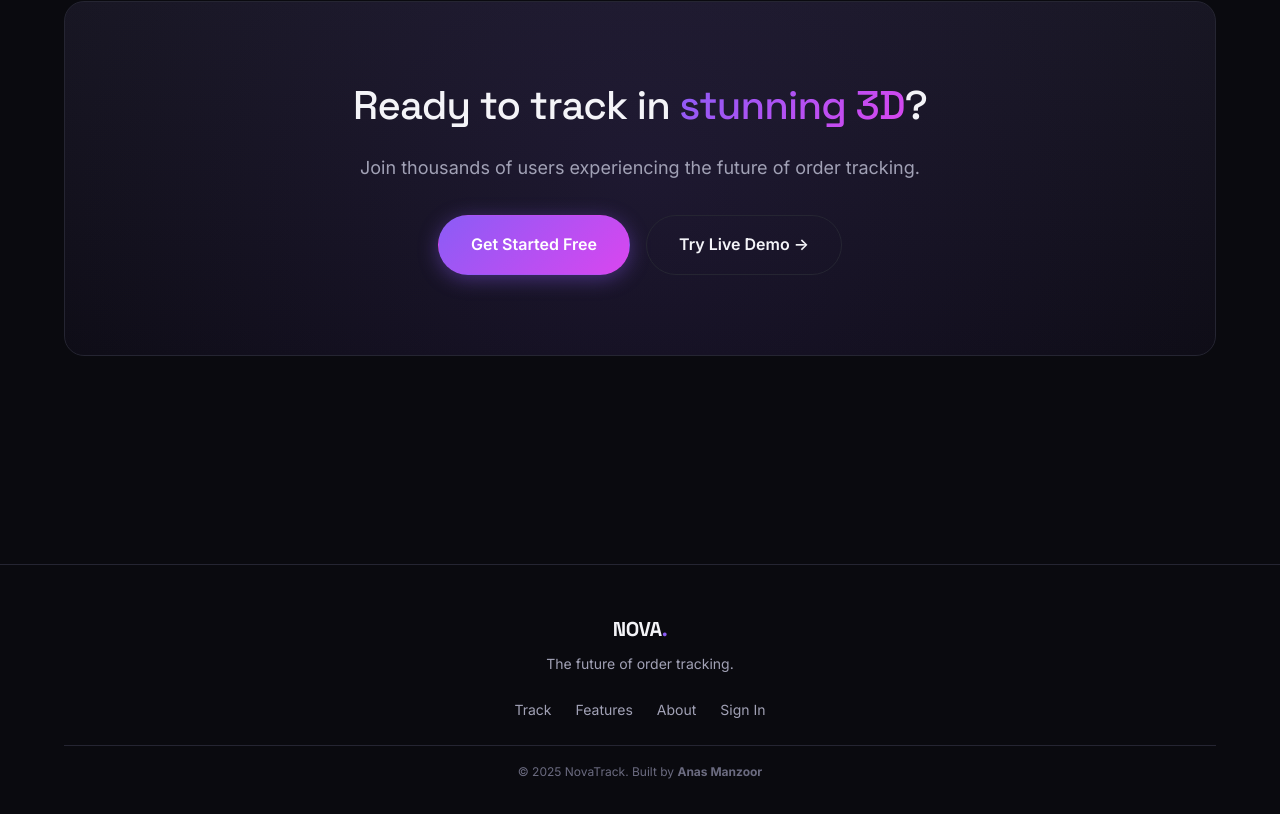
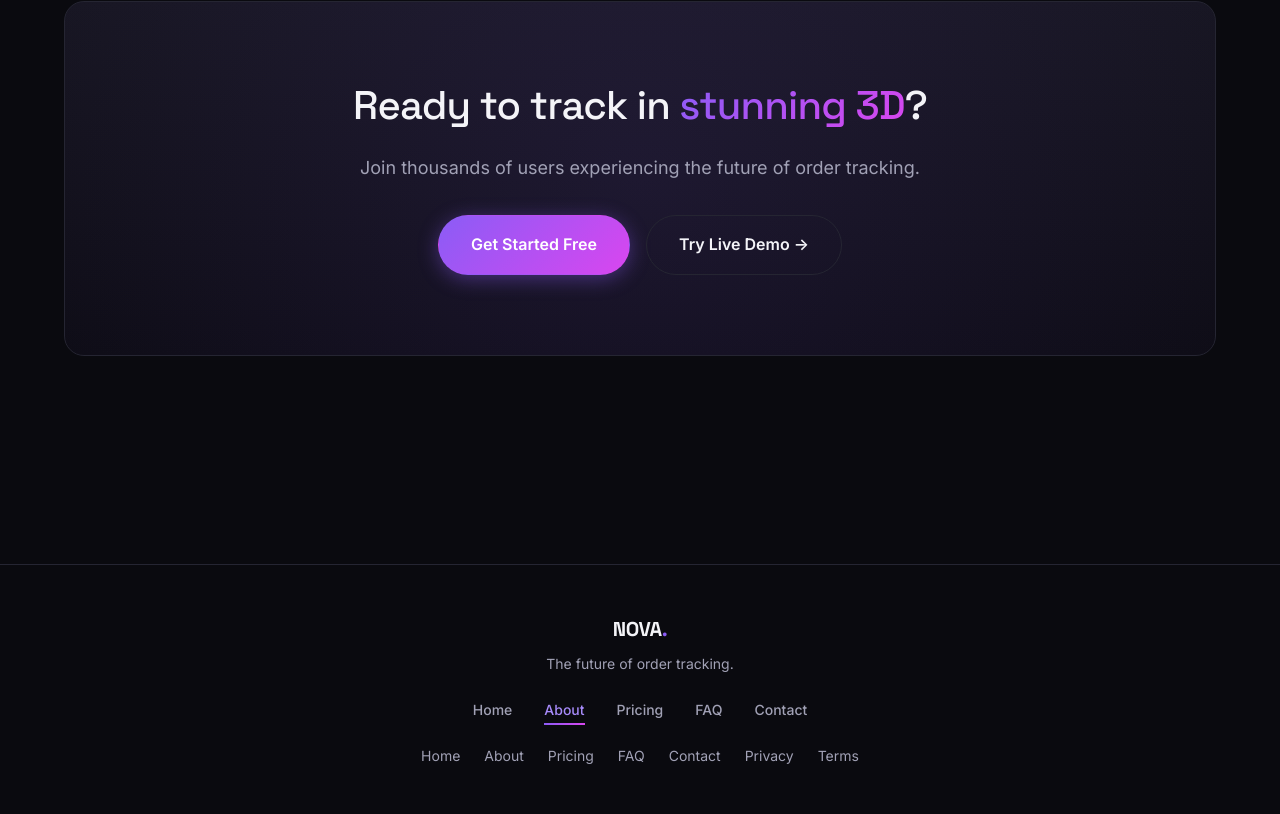
Before and after one commit to anasmanzoor0099-coding/novatrack, a plain HTML site: page frontend/about.html in a window 1280 px wide. Shown: the part 3265-4079 px from the top of the page. Drawn offline with nearby package versions, Linux system fonts and the light colour scheme; a script that the page names is missing.

Commit message:
Fix navigation across all pages

```diff
--- a/frontend/about.html
+++ b/frontend/about.html
@@ -251,17 +251,23 @@
                 <p class="footer__tagline">The future of order tracking.</p>
             </div>
 
+           <nav class="nav">
+    <a href="index.html" class="nav__link">Home</a>
+    <a href="about.html" class="nav__link active">About</a>
+    <a href="pricing.html" class="nav__link">Pricing</a>
+    <a href="faq.html" class="nav__link">FAQ</a>
+    <a href="contact.html" class="nav__link">Contact</a>
+</nav>
+
             <div class="footer__links">
-                <a href="index.html#track">Track</a>
-                <a href="index.html#features">Features</a>
-                <a href="about.html">About</a>
-                <a href="login.html">Sign In</a>
-            </div>
-
-            <div class="footer__copy">
-                © 2025 NovaTrack. Built by <strong>Anas Manzoor</strong>
-            </div>
-        </div>
+    <a href="index.html">Home</a>
+    <a href="about.html">About</a>
+    <a href="pricing.html">Pricing</a>
+    <a href="faq.html">FAQ</a>
+    <a href="contact.html">Contact</a>
+    <a href="privacy.html">Privacy</a>
+    <a href="terms.html">Terms</a>
+</div>
     </footer>
 
 
--- a/frontend/js/settings.js
+++ b/frontend/js/settings.js
@@ -2,7 +2,7 @@
    SETTINGS PAGE — Full Logic
    ============================================ */
 
-const API_URL = 'http://localhost:5000/api/auth';
+const API_URL = 'https://novatrack-api.vercel.app/api/auth';
 
 // ===== AUTH CHECK =====
 const session = JSON.parse(localStorage.getItem('nt_session') || 'null');
```
Also changed, not shown: frontend/contact.html (+8 -5 lines), frontend/faq.html (+1 -1 lines), frontend/index.html (+15 -10 lines), frontend/pricing.html (+28 -11 lines).
